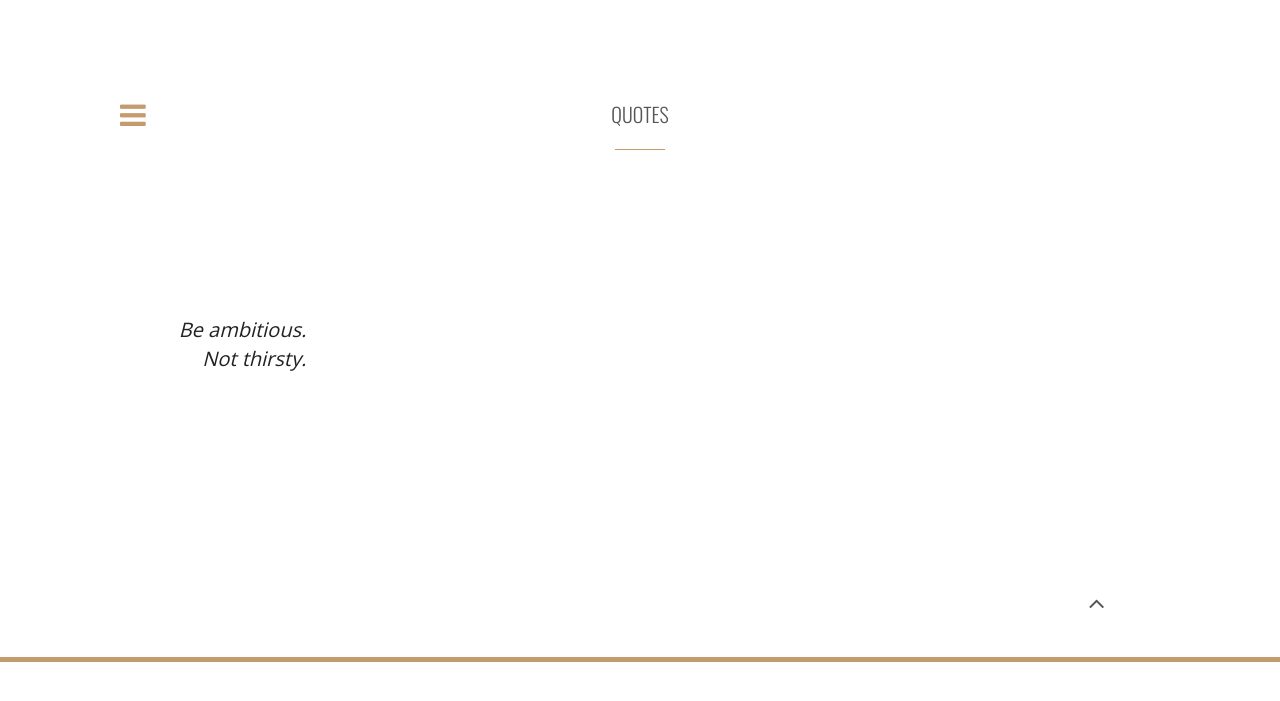
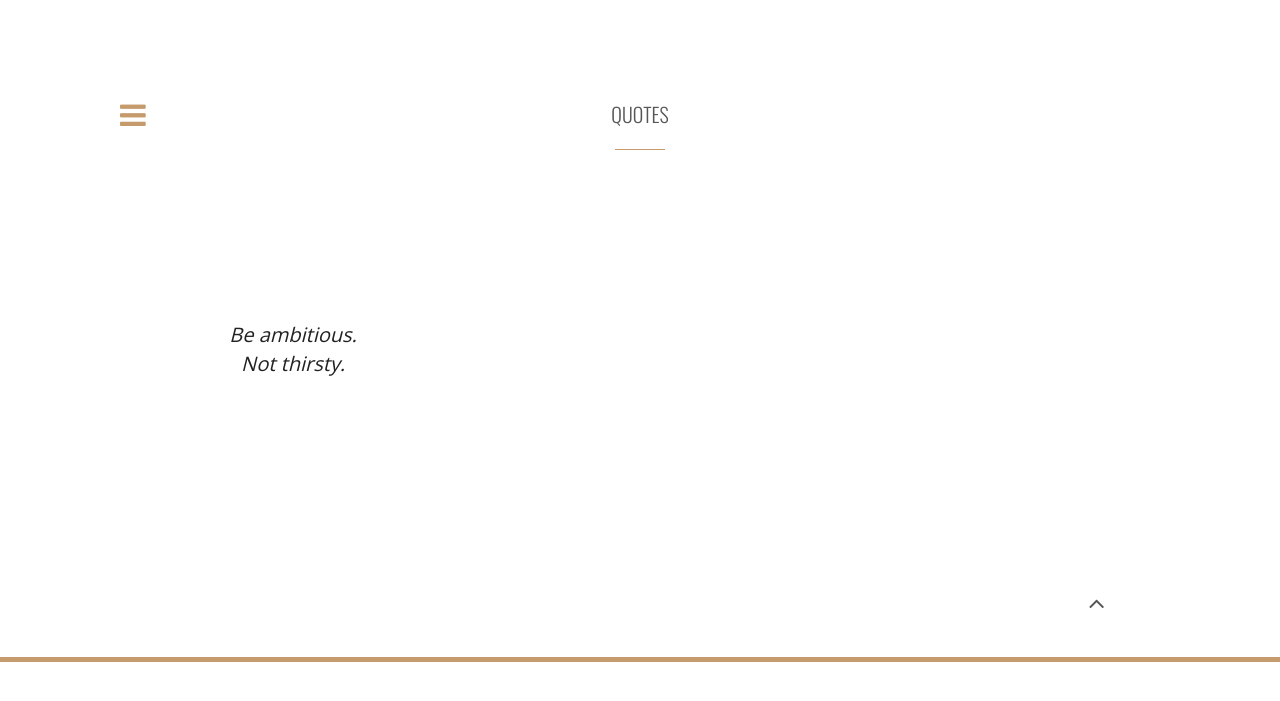
Before and after one commit to puds/serriferous.github.io, a Jekyll site: the page built from quotes/index.html, in a window 1280 px wide. Shown: the top 701 px of the page. Built offline with Jekyll 4.4.1, drawn with Linux system fonts in a browser that asks for light colours; nearby versions of some CDN libraries; comment, search, counter and statistics services are not loaded.

Commit message:
Update index.html

```diff
--- a/quotes/index.html
+++ b/quotes/index.html
@@ -32,9 +32,9 @@ title: Quotes
                                     <div class="hline"></div>
                                 </div>
 
-                                <div>
+                                <div class="section-title text-center">
                                 <span style="display: inline-block; vertical-align: middle; height: 200px"></span>
-                                <span style="display: inline-block; vertical-align: middle; "><p align="right"><h12>{{quotes.excerpt}}</h12></p></span>
+                                <span style="display: inline-block; vertical-align: middle; "><h12>{{quotes.excerpt}}</h12></span>
                                 </div>
 
 
```
